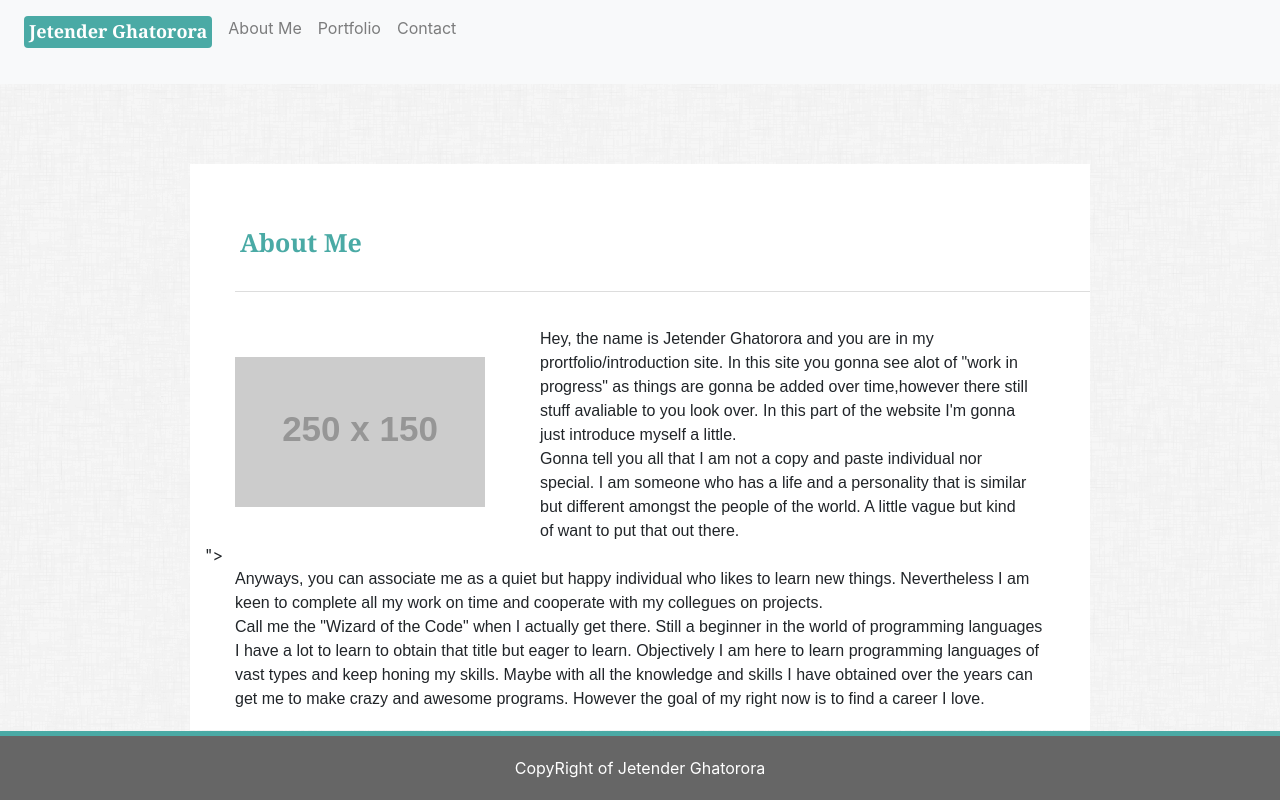
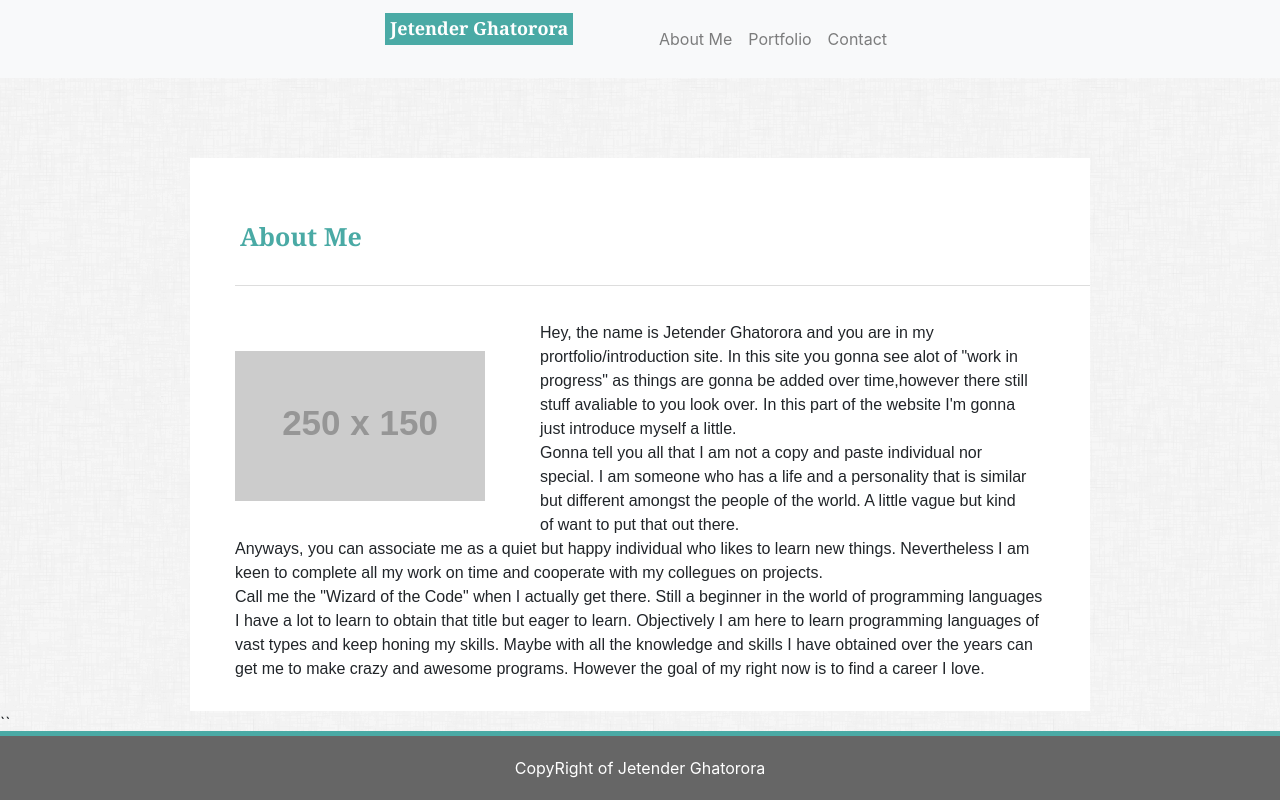
Before and after one commit to JetenderG/Bootstrap-Portfolio, a plain HTML site: page index.html in a window 1280 px wide. Drawn offline with nearby package versions, Linux system fonts and the light colour scheme; placeholder pictures from the web are drawn by us.

Commit message:
neat changes

```diff
--- a/index.html
+++ b/index.html
@@ -4,6 +4,7 @@
 
 
 <header>
+    <title>Index</title>
     <link rel="stylesheet" href="https://stackpath.bootstrapcdn.com/bootstrap/4.1.3/css/bootstrap.min.css" integrity="sha384-MCw98/SFnGE8fJT3GXwEOngsV7Zt27NXFoaoApmYm81iuXoPkFOJwJ8ERdknLPMO"
         crossorigin="anonymous">
 
@@ -13,20 +14,18 @@
 </header>
 
 <body>
-    <div class="row">
-        <div class="col-md-12">
-            <nav class="navbar navbar-expand-lg navbar-light bg-light">
+    <div class="row" style="background-color:#f8f9fa;">
+        <div class="col-md-12" style="padding-left:400px;padding-right: 400px;">
+
+            <nav class="navbar navbar-expand-lg navbar-light bg-light"style="padding-left:0;padding-right:0;">
+                    <a class="navbar-brand" href="#"><h1 style="height:100%">Jetender Ghatorora</h1></a>
+
                 <button class="navbar-toggler" type="button" data-toggle="collapse" data-target="#navbarTogglerDemo03"
                     aria-controls="navbarTogglerDemo03" aria-expanded="false" aria-label="Toggle navigation">
                     <span class="navbar-toggler-icon"></span>
                 </button>
                 <div class="collapse navbar-collapse" id="navbarTogglerDemo03">
-                    <ul class="navbar-nav mr-auto mt-2 mt-lg-0">
-                        <li class="nav-item active">
-                            <a class="nav-link" href="#">
-                                <h1  class="rounded">Jetender Ghatorora</h1> <span class="sr-only">(current)</span>
-                            </a>
-                        </li>
+                    <ul class="navbar-nav ml-auto mt-2 mt-lg-0" class="nav justify-content-center">
                         <li class="nav-item">
                             <a class="nav-link" href="index.html">About Me</a>
                         </li>
@@ -71,7 +70,7 @@
             </div>
             <div class="row">
 
-                <div class="col-md-12"  >">
+                <div class="col-md-12"  >
                     <p>Anyways, you can associate me as a quiet but happy individual who likes to learn new things.
                         Nevertheless I am keen to complete all my work on time and cooperate with my collegues on
                         projects.</p>
```
Also changed, not shown: contact.html (+10 -9 lines), portfolio.html (+8 -10 lines).
